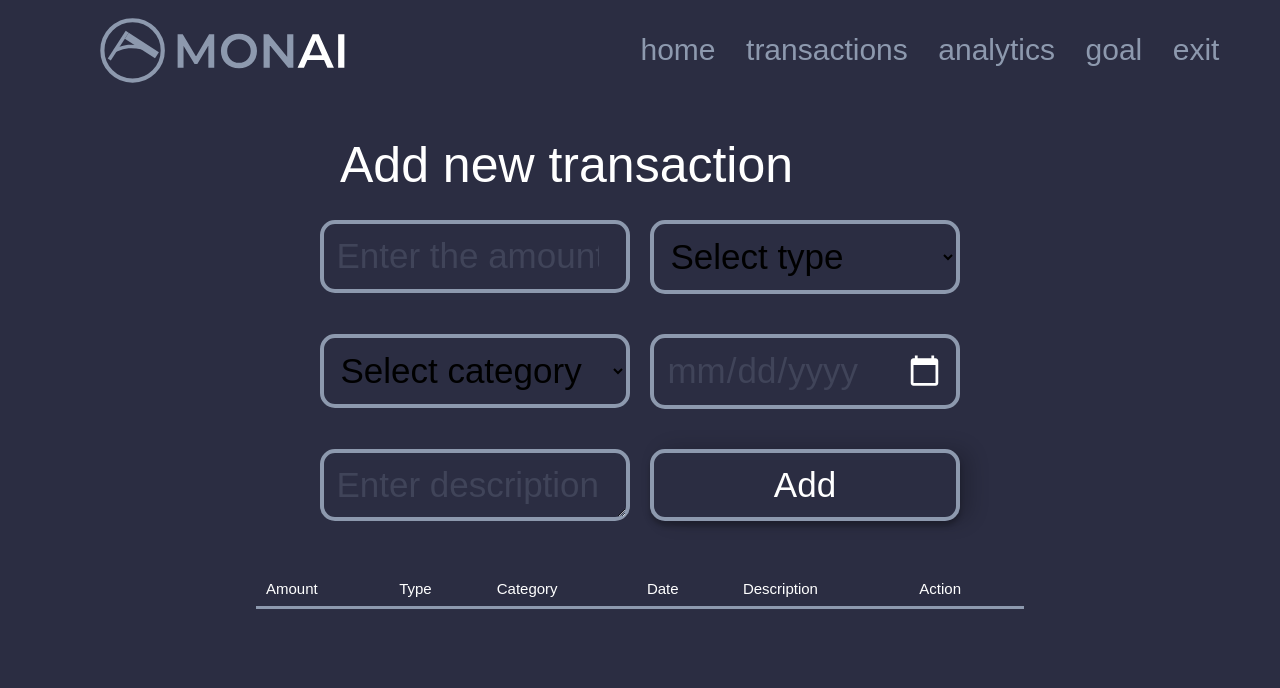
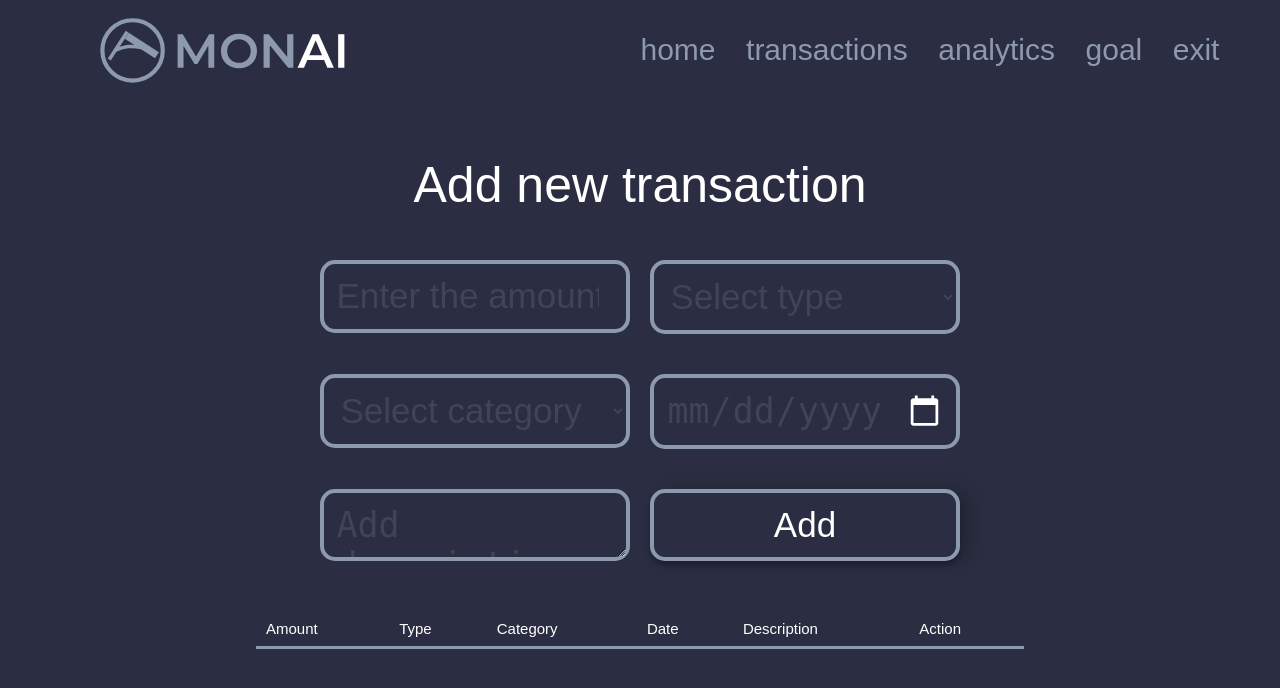
Before and after one commit to vivatttt/Bot-Accountant, a Flask app: page /transactions in a window 1280 px wide. Shown: the top 688 px of the page. Run offline with Flask 3, Linux system fonts and the light colour scheme; the visitor is signed in with stand-in values (Sample User, id 1); lists and menus that the app fills with data are empty.

Commit message:
1st commit

```diff
--- a/app/static/styles/main.css
+++ b/app/static/styles/main.css
@@ -1,6 +1,7 @@
 :root {
---default-font-family: -apple-system;
+    --default-font-family: "Montserrat", sans-serif;
   }
+
   html, body, div, span, applet, object, iframe,
   h1, h2, h3, h4, h5, h6, p, blockquote, pre,
   a, abbr, acronym, address, big, cite, code,
@@ -20,33 +21,37 @@ time, mark, audio, video {
     font-size: 100%;
     font: inherit;
     vertical-align: baseline;
+    font-family: var(--default-font-family);
   }
 
   article, aside, details, figcaption, figure,
   footer, header, hgroup, menu, nav, section {
     display: block;
   }
+
   body {
     line-height: 1;
+    background-color: #2B2D42;
+    color: #8D99AE;
   }
+
   ol, ul {
     list-style: none;
   }
+
   blockquote, q {
     quotes: none;
   }
+
   blockquote:before, blockquote:after,
   q:before, q:after {
     content: '';
     content: none;
   }
+
   table {
     border-collapse: collapse;
     border-spacing: 0;
-}
-body {
-    font-family: "Montserrat", sans-serif;
-    background-color: #2B2D42;
   }
 
   * {
@@ -55,32 +60,26 @@ padding: 0;
     outline: 0;
     border: 0;
   }
-/*----------------------------------------------------------------
-
-----------------------------scroll-bar--------------------------*/
 
   ::-webkit-scrollbar {
     width: 0px;
   }
 
-.error{
-    font-family: "Montserrat", sans-serif;
+  .error {
     font-size: larger;
     font-weight: 700;
     color: #BF00DF;
   }
 
-.starter-container{
+  .starter-container {
     display: flex;
     justify-content: center;
     align-items: center;
-    font-family: "Montserrat", sans-serif;
     font-size: small;
     font-weight: 700;
-
   }
 
-.wrepper{
+  .wrepper {
     display: flex;
     flex-direction: column;
     align-items: center;
@@ -90,11 +89,7 @@ border: 0;
     background-color: #2B2D42;
   }
 
-/*----------------------------------------------------------------
-
-----------------------------header--------------------------*/
-
-.header{
+  .header {
     margin: auto;
     display: flex;
     align-items: center;
@@ -104,20 +99,20 @@ border: 0;
     align-self: flex-start;
   }
 
-.name{
+  .name {
     padding: 30px 100px;
     height: 100px;
     width: 250px;
   }
 
-button[class ="btn"]{
+  button[class="btn"] {
     cursor: pointer;
     border: none;
     background-color: transparent;
-    font-family: "Montserrat", sans-serif;
     color: #8D99AE;
   }
-.buttons{
+
+  .buttons {
     padding: 0px 30px 0px;
     position: relative;
     display: flex;
@@ -125,27 +120,27 @@ button[class ="btn"]{
     height: 39px;
     width: 50%;
   }
-.btn{
+
+  .btn {
     position: relative;
     height: 39px;
     font-size: 30px;
     font-weight: normal;
   }
-@media(hover: hover){
-    button:hover{
-        color: #ffffff;
-    }
-}
-@media(hover: none){
-    button:active{
+
+  @media(hover: hover) {
+    button:hover {
       color: #ffffff;
     }
   }
 
-/*----------------------------------------------------------------
+  @media(hover: none) {
+    button:active {
+      color: #ffffff;
+    }
+  }
 
-----------------------------login form--------------------------*/
-.starter_container{
+  .starter_container {
     text-align: center;
     display: flex;
     flex-direction: column;
@@ -155,7 +150,8 @@ button[class ="btn"]{
     width: 100%;
     background-color: #2B2D42;
   }
-.logo{
+
+  .logo {
     margin: 5% auto;
     display: flex;
     justify-content: center;
@@ -165,7 +161,6 @@ button[class ="btn"]{
   .login-page {
     width: 40%;
     padding: auto;
-
   }
 
   .form {
@@ -177,7 +172,6 @@ button[class ="btn"]{
   }
 
   input, select, textarea {
-    font-family:  "Montserrat", sans-serif;
     width: 100%;
     border-radius: 15px;
     border: 4px solid #8D99AE;
@@ -187,46 +181,36 @@ input, select, textarea {
     font-size: 35px;
     background: transparent;
     box-shadow: inset 0 0 -10px 0 rgba(0, 0, 0, 0.2), 0 5px 5px 0 rgba(0, 0, 0, 0.24);
+    color: #404459;
   }
-  @media(hover: hover){
-    input:hover{
-        border: 4px solid white;
-    }
-}
-@media(hover: none){
-    input:active{
+
+  @media(hover: hover) {
+    input:hover {
       border: 4px solid white;
     }
   }
 
-input,select::placeholder{
+  @media(hover: none) {
+    input:active {
+      border: 4px solid white;
+    }
+  }
+
+  input::placeholder,
+  select::placeholder,
+  textarea::placeholder {
     color: #404459;
-    font-family:  "Montserrat", sans-serif;
     font-size: 35px;
     font-weight: 100;
   }
-input::placeholder{
-    color: #404459;
-    font-family:  "Montserrat", sans-serif;
-    font-size: 35px;
-    font-weight: 100;
-}
-textarea::placeholder{
-    color: #404459;
-    font-family:  "Montserrat", sans-serif;
-    font-size: 35px;
-    font-weight: 100;
-}
+
   .form input:hover,
   .form input:active,
   .form input:focus {
     color: #ffffff;
   }
 
-
   .form .btn {
-    font-family: "Montserrat", sans-serif;
-    font-weight: 400;
     width: 50%;
     height: auto;
     border: none;
@@ -234,16 +218,16 @@ textarea::placeholder{
     color: #8D99AE;
     font-size: 30px;
     cursor: pointer;
-
   }
 
-@media(hover: hover){
-    .form .btn:hover{
+  @media(hover: hover) {
+    .form .btn:hover {
       color: #ffffff;
     }
   }
-@media(hover: none){
-    .form .btn:active{
+
+  @media(hover: none) {
+    .form .btn:active {
       color: #ffffff;
     }
   }
@@ -252,7 +236,6 @@ textarea::placeholder{
     margin: 5% auto;
     color: white;
     font-size: 35px;
-    font-family: "Montserrat", sans-serif;
     font-weight: 300;
   }
 
@@ -261,13 +244,14 @@ textarea::placeholder{
     text-decoration: none;
   }
 
-@media(hover: hover){
-    .form .message a:hover{
+  @media(hover: hover) {
+    .form .message a:hover {
       color: #ffffff;
     }
   }
-@media(hover: none){
-    .form .message a:active{
+
+  @media(hover: none) {
+    .form .message a:active {
       color: #ffffff;
     }
   }
@@ -303,20 +287,18 @@ textarea::placeholder{
     color: #ffffff;
   }
 
-
-/*----------------------------------------------------------------
-
-----------------------------Transactions--------------------------*/
-.add-trns{
+  .add-trns {
     display: flex;
     position: relative;
     font-family: "Montserrat", sans-serif;
-    margin: auto;
+    margin: 20px auto;
     padding: 20px;
     font-size: 50px;
     font-weight: normal;
     color: #ffffff;
+    justify-content: center;
     }
+
     .container {
     text-align: center;
     max-width: 50%;
@@ -345,6 +327,7 @@ select option {
     background-color: #2B2D42;
     color: #fff;
     }
+
     .delete-btn {
     background-color: transparent;
     color: #BF00DF;
@@ -355,25 +338,28 @@ select option {
     font-size: 14px;
     }
 
-  @media(hover: hover){
-    .delete-btn:hover{
+    @media(hover: hover) {
+    .delete-btn:hover {
     box-shadow: 0px 0px 20px 0 #201e2f, 0 0px 0px 0 #201e2f;
     color: #BF00DF;
     }
     }
-@media(hover: none){
-    .delete-btn:active{
+
+    @media(hover: none) {
+    .delete-btn:active {
     box-shadow: 0px 0px 20px 0 #201e2f, 0 0px 0px 0 #201e2f;
     color: #BF00DF;
     }
     }
-button[type="add"]{
-    font-family:  "Montserrat", sans-serif;
+
+    button[type="add"] {
+    font-family: "Montserrat", sans-serif;
     width: 100%;
     border-radius: 15px;
     border: 4px solid #8D99AE;
     margin: 10px 0 10px;
     padding: 4%;
+
     box-sizing: border-box;
     font-size: 35px;
     background: transparent;
@@ -381,22 +367,24 @@ button[type="add"]{
     cursor: pointer;
     box-shadow: 10px 0px 20px 0 rgba(0, 0, 0, 0.2), 0 5px 5px 0 rgba(0, 0, 0, 0.24);
     }
-@media(hover: hover){
-    button[type="add"]:hover{
+
+    @media(hover: hover) {
+    button[type="add"]:hover {
     border: 4px solid #ffffff;
     box-shadow: 10px 0px 20px 0 rgba(255, 255, 255, 0.2), 0 5px 5px 0 rgba(255, 255, 255, 0.24);
     }
     }
-@media(hover: none){
-    button[type="add"]:active{
+
+    @media(hover: none) {
+    button[type="add"]:active {
     border: 4px solid #ffffff;
     box-shadow: 10px 0px 20px 0 rgba(255, 255, 255, 0.2), 0 5px 5px 0 rgba(255, 255, 255, 0.24);
     }
     }
+
     input[type="date"]::-webkit-calendar-picker-indicator {
     filter: invert(1);
     }
-
 
     table {
     font-family: "Montserrat", sans-serif;
--- a/app/templates/transactions_page.html
+++ b/app/templates/transactions_page.html
@@ -43,7 +43,7 @@
                     <input type="date" id="date" name="date" onInput="this.style.color='white';" onBlur="this.style.color='white';" required>
                 </div>
                 <div class="description">
-                    <textarea id="description" name="description" rows="1" placeholder="Enter description" value="{{ transaction.get('description', '') }}" onInput="this.style.color='white';" onBlur="this.style.color='white';" required></textarea>
+                    <textarea id="description" name="description" rows="1" placeholder="Add description" value="{{ transaction.get('description', '') }}" onInput="this.style.color='white';" onBlur="this.style.color='white';" required></textarea>
                 </div>
                 <button class="add" type="add" onclick="addTransactionToTable()">Add</button>
             </div>
```
Lines whose indentation alone changed are shown as unchanged.
